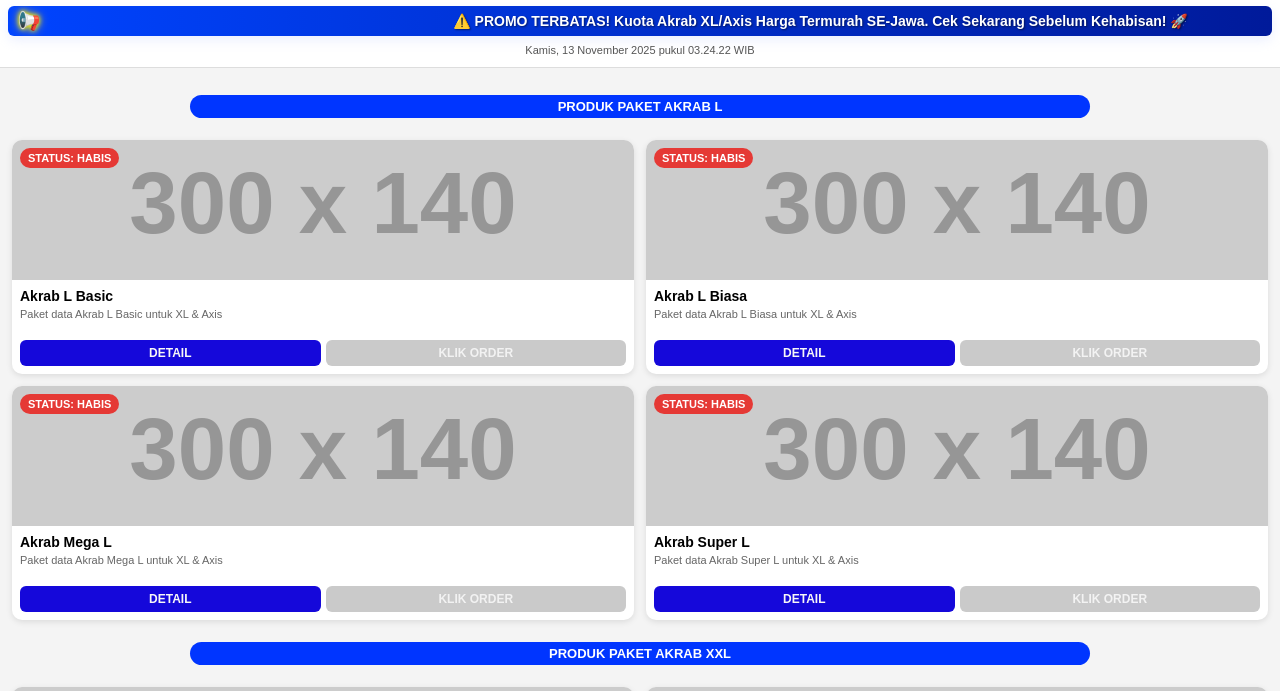
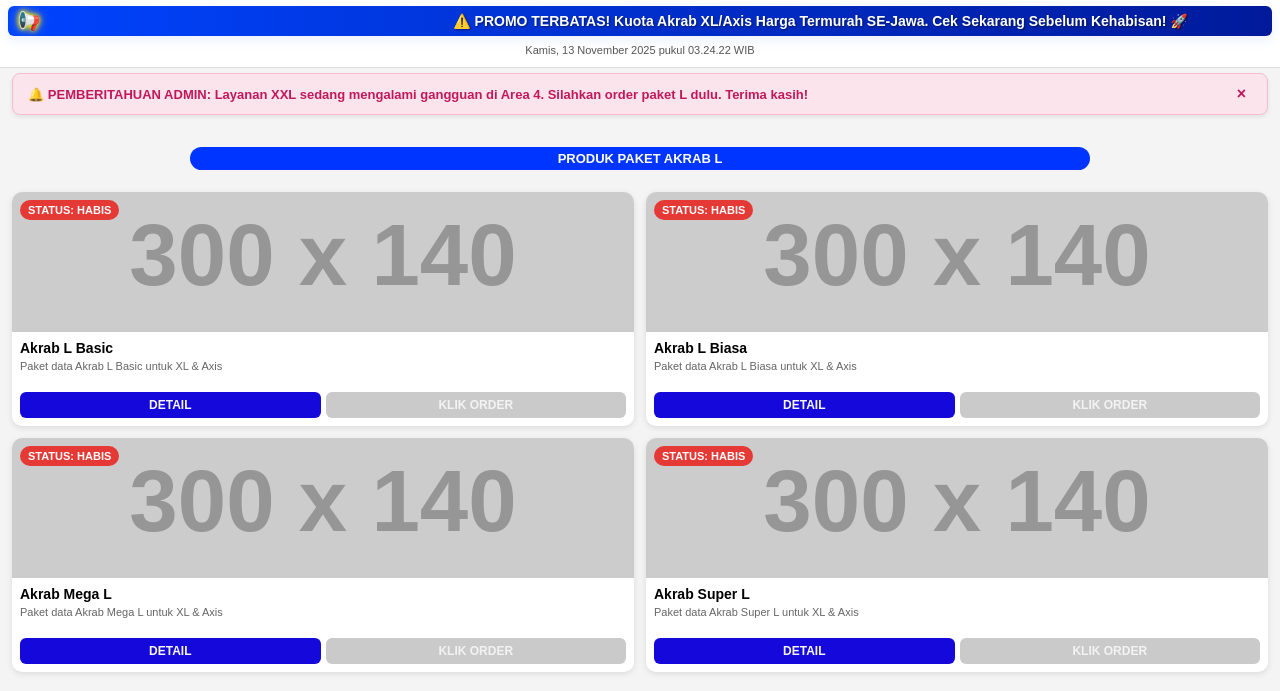
Before and after one commit to PetarukanStore12/Produk-BY-Cendrawasih, a plain HTML site: page index.html in a window 1280 px wide. Shown: the part 97-788 px from the top of the page. Drawn offline with Linux system fonts and the light colour scheme; placeholder pictures from the web are drawn by us.

Commit message:
Implement admin notification alert feature
Added an admin notification alert for service disruptions.

```diff
--- a/index.html
+++ b/index.html
@@ -3,7 +3,7 @@
 <head>
 <meta charset="UTF-8">
 <meta name="viewport" content="width=device-width, initial-scale=1.0">
-<title>Petarukan Store || Digital Online</title>
+<title>Petarukan Store || Cendrawasih</title>
 <style>
 /* --- PERBAIKAN ANTI-PERGESERAN LAYAR (FINAL) --- */
 html {
@@ -121,6 +121,32 @@
     font-weight: normal;
 }
 
+/* --- ADMIN INFO ALERT BARU --- */
+.admin-alert {
+  margin: 10px 12px; /* Margin sama dengan padding grid */
+  padding: 10px 15px;
+  background-color: #fce4ec; /* Pink/Red Light */
+  color: #c2185b; /* Pink/Red Dark */
+  border: 1px solid #f8bbd0;
+  border-radius: 8px;
+  font-size: 13px;
+  font-weight: bold;
+  display: flex;
+  justify-content: space-between;
+  align-items: center;
+  box-shadow: 0 2px 4px rgba(0,0,0,0.08);
+}
+.alert-close {
+  background: none;
+  border: none;
+  color: #c2185b;
+  font-size: 16px;
+  cursor: pointer;
+  margin-left: 10px;
+  font-weight: bold;
+}
+/* --- AKHIR ADMIN INFO ALERT --- */
+
 
 /* GRID PRODUK */
 .produk-grid {
@@ -184,7 +210,7 @@
   justify-content: center;
   align-items: center;
   padding: 10px;
-  z-index: 10;
+  z-index: 1000; /* Dibuat lebih tinggi dari header (100) */
   opacity: 0;
   transition: opacity .25s ease;
 }
@@ -244,7 +270,7 @@
 
 <div class="header">
   <div class="brand">
-    <div class="logo"><img src="https://via.placeholder.com/48x48?text=LOGO" alt="Logo"></div>
+    <div class="logo"><img src="https://petarukanstoreimage.wordpress.com/wp-content/uploads/2025/11/giphy.gif" alt="Logo"></div>
     <div class="store-info">
       <div class="store-name">PETARUKAN STORE</div>
       <div class="store-sub">Jl. Raya Petarukan Pemalang</div>
@@ -265,6 +291,11 @@
 </div>
 
 <div class="content-spacer">
+
+    <div class="admin-alert" id="adminNotification" style="display: none;">
+        <span>🔔 PEMBERITAHUAN ADMIN: Layanan XXL sedang mengalami gangguan di Area 4. Silahkan order paket L dulu. Terima kasih!</span>
+        <button class="alert-close" onclick="dismissAlert()">×</button>
+    </div>
     <div class="produk-grid" id="produkGrid"></div>
 </div>
 
@@ -298,6 +329,27 @@
 
 updateDateTime();
 setInterval(updateDateTime, 1000);
+
+// --- FUNGSIONALITAS PEMBERITAHUAN ADMIN BARU ---
+function checkAlertStatus() {
+    const alert = document.getElementById('adminNotification');
+    // Cek apakah notifikasi pernah ditutup sebelumnya di browser ini
+    // Jika tidak ada di localStorage, maka tampilkan
+    if (localStorage.getItem('adminAlertDismissed') !== 'true') {
+        alert.style.display = 'flex';
+    }
+}
+
+function dismissAlert() {
+    const alert = document.getElementById('adminNotification');
+    alert.style.display = 'none';
+    // Simpan status bahwa notifikasi sudah ditutup (agar tidak muncul lagi)
+    localStorage.setItem('adminAlertDismissed', 'true');
+}
+
+// Panggil fungsi ini saat halaman dimuat
+document.addEventListener('DOMContentLoaded', checkAlertStatus);
+// --- AKHIR PEMBERITAHUAN ADMIN BARU ---
 
 // --- DATA PRODUK (Gambar Sudah Diganti dengan Link URL) ---
 const produkList = [
```
